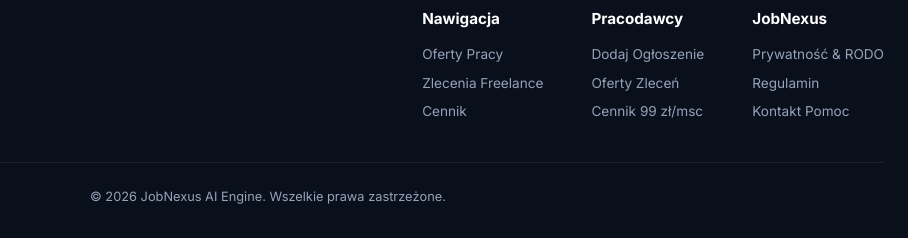
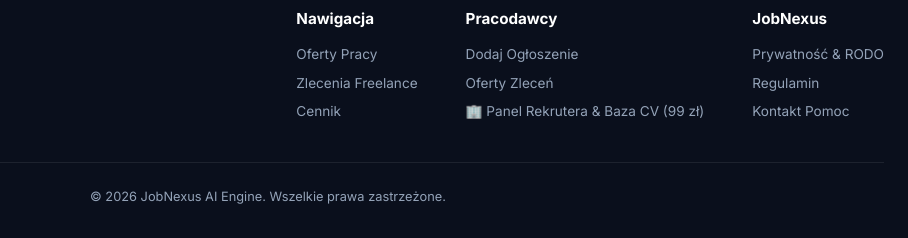
Before and after one commit to Pabos13/jobnexus, a website: page index.html in a window 1280 px wide. Shown: the part 2440-2678 px from the top of the page, 372-1280 px from the left. Drawn offline with Linux system fonts and the light colour scheme.

Commit message:
fix: PRO button opens recruiter panel and talent CV database, fix JS syntax

```diff
--- a/app.js
+++ b/app.js
@@ -250,7 +250,6 @@ function initDashboard() {
             dashModal.style.pointerEvents = 'none';
         }
     };
-    const dashModal = document.getElementById('dashboardModal');
     window.openDashboard = () => {
         const user = AuthService.getUser();
         if (!user) {
--- a/index.html
+++ b/index.html
@@ -378,7 +378,7 @@
                     <h4>Pracodawcy</h4>
                     <a href="javascript:void(0)" onclick="window.openAddModal('standard')">Dodaj Ogłoszenie</a>
                     <a href="#zlecenia">Oferty Zleceń</a>
-                    <a href="#cennik">Cennik 99 zł/msc</a>
+                    <a href="javascript:void(0)" onclick="window.openRecruiterPanel()">🏢 Panel Rekrutera & Baza CV (99 zł)</a>
                 </div>
 
                 <div class="footer-col">
```
